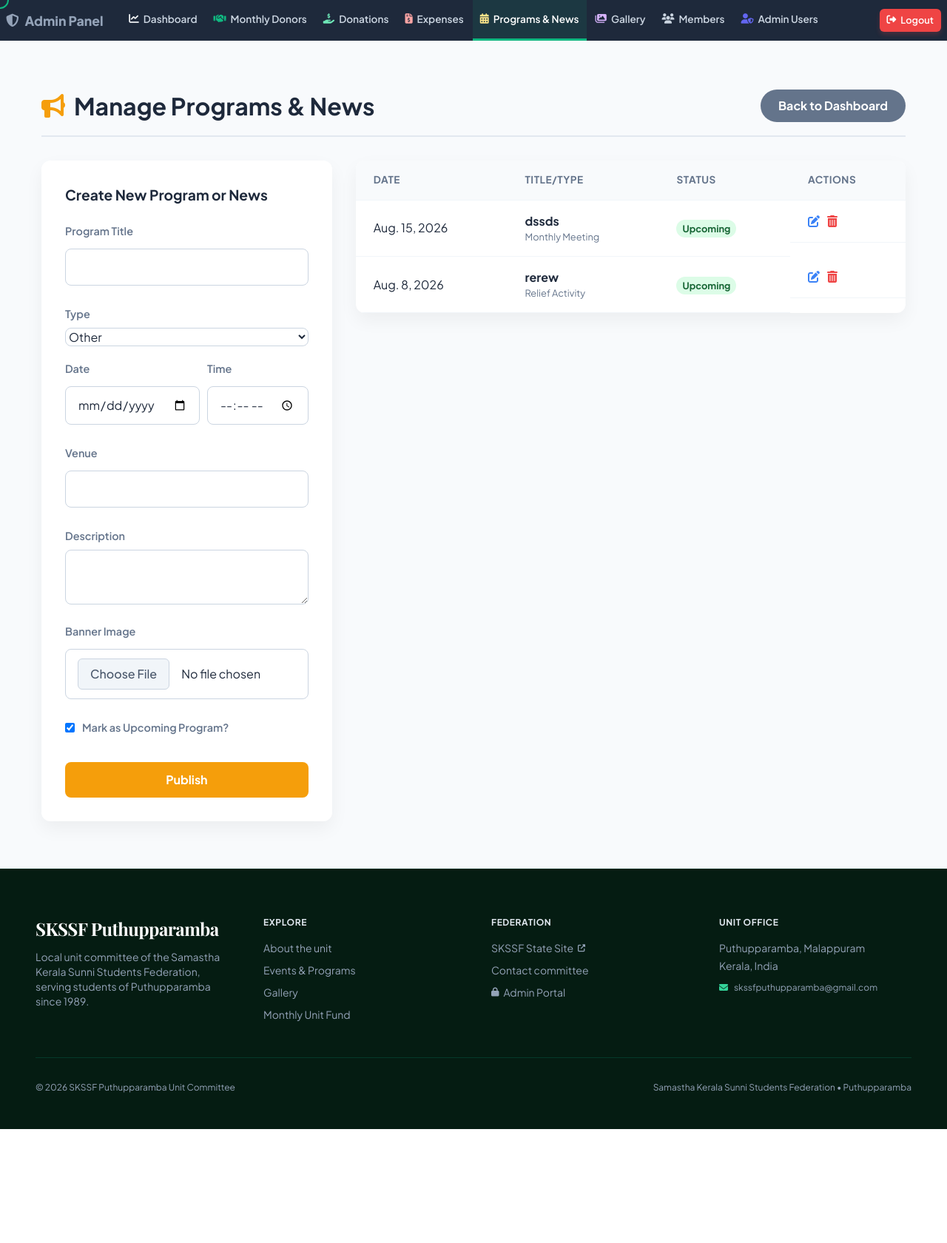
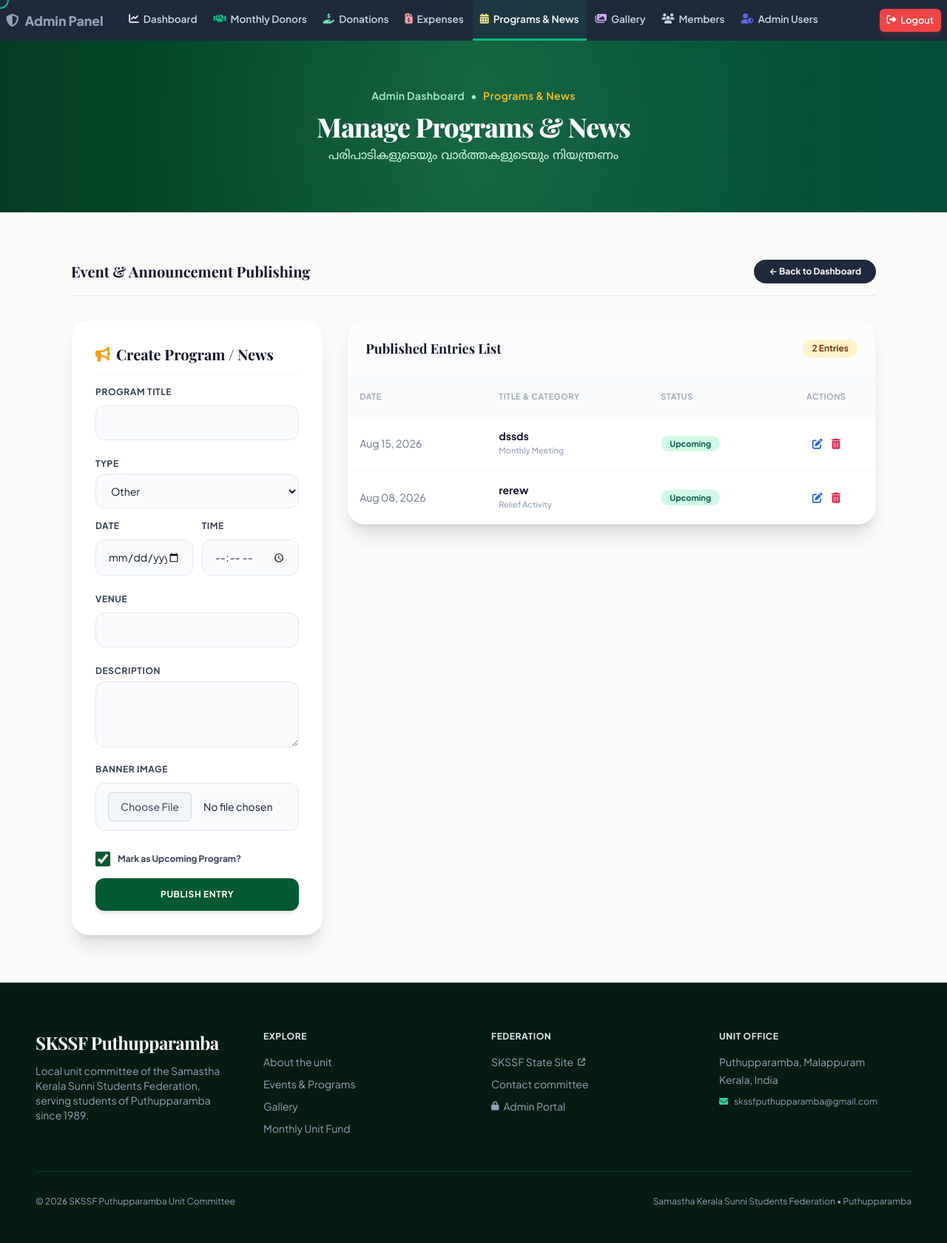
Before and after one commit to sinan-prvt/Islamic_Center, a Django app: page /manage/programs/ in a window 1280 px wide. Shown: the whole page at 74% size. Before the commit the page ends 1526 px from the top, so only its background shows below. Run offline with Django 5.2, Linux system fonts and the light colour scheme; a user stored in the database is signed in; data comes from the database, SQL or seed files in the repository; some libraries are stand-ins or nearby versions; some web fonts are replaced.

Commit message:
Redesign Manage Programs & News admin page with Playfair Display typography and checkbox fix

```diff
--- a/templates/manage_programs.html
+++ b/templates/manage_programs.html
@@ -1,118 +1,165 @@
 {% extends 'base.html' %}
+{% load static %}
 
 {% block title %}Manage Programs & News - SKSSF Administration{% endblock %}
 
 {% block content %}
-<div class="py-16 bg-slate-50 min-h-[80vh]">
-    <div class="container mx-auto px-4 max-w-[1200px]">
+<!-- Page Hero Banner -->
+<section class="bg-gradient-to-r from-[#043d23] via-[#045a33] to-[#064e3b] text-white py-12 md:py-16 px-4 text-center relative overflow-hidden">
+    <div class="absolute inset-0 bg-[radial-gradient(circle,rgba(255,255,255,0.08)_0%,transparent_70%)] pointer-events-none"></div>
+    <div class="container mx-auto relative z-10">
+        <div class="flex justify-center items-center gap-2 text-xs md:text-sm text-emerald-200 font-semibold mb-3 tracking-wide">
+            <a href="{% url 'dashboard' %}" class="hover:text-amber-300 no-underline text-emerald-200 transition-colors">Admin Dashboard</a>
+            <span>&bull;</span>
+            <span class="text-amber-400">Programs & News</span>
+        </div>
+        <h1 class="font-serif text-3xl sm:text-4xl font-extrabold tracking-tight mb-2 text-white">Manage Programs & News</h1>
+        <p class="font-malayalam text-base text-emerald-100 max-w-xl mx-auto font-medium">
+            പരിപാടികളുടെയും വാർത്തകളുടെയും നിയന്ത്രണം
+        </p>
+    </div>
+</section>
 
-        <div class="flex flex-col md:flex-row md:justify-between md:items-center mb-8 pb-4 border-b-2 border-slate-200 gap-4">
-            <h1 class="text-[1.5rem] md:text-[2rem] text-textmain flex items-center gap-3 m-0 font-bold"><i class="fas fa-bullhorn text-[#f59e0b]"></i> Manage Programs & News</h1>
-            <a href="{% url 'dashboard' %}" class="inline-block bg-slate-500 text-white px-6 py-2.5 rounded-full font-bold no-underline transition-colors hover:bg-slate-600 text-center">Back to Dashboard</a>
+<!-- Main Content -->
+<section class="bg-[#fafaf9] py-10 md:py-16 min-h-[80vh]">
+    <div class="container mx-auto px-4 md:px-8 max-w-6xl">
+
+        <div class="flex justify-between items-center mb-8 pb-4 border-b border-slate-200">
+            <h3 class="font-serif text-xl font-bold text-slate-900 m-0">Event & Announcement Publishing</h3>
+            <a href="{% url 'dashboard' %}" class="bg-slate-800 hover:bg-slate-900 text-white px-5 py-2 rounded-full font-bold text-xs no-underline transition-colors shadow-sm">
+                &larr; Back to Dashboard
+            </a>
         </div>
 
-        <div class="grid grid-cols-1 md:grid-cols-[1fr_2.5fr] gap-8 items-start">
-            <div class="bg-white p-6 md:p-8 rounded-xl shadow-[0_10px_25px_rgba(0,0,0,0.05)] md:sticky md:top-8">
-                <h2 class="text-[1.2rem] text-textmain mb-6 font-bold">Create New Program or News</h2>
-                <form method="POST" enctype="multipart/form-data">
+        <div class="grid grid-cols-1 lg:grid-cols-12 gap-8 items-start">
+
+            <!-- Left 4 Cols: Form Card -->
+            <div class="lg:col-span-4 bg-white p-6 sm:p-8 rounded-3xl shadow-xl border border-slate-100 lg:sticky lg:top-8">
+                <h3 class="font-serif text-xl font-bold text-slate-900 mb-4 pb-3 border-b border-slate-100 flex items-center gap-2">
+                    <i class="fas fa-bullhorn text-amber-500"></i> Create Program / News
+                </h3>
+
+                <form method="POST" enctype="multipart/form-data" class="form-card space-y-4">
                     {% csrf_token %}
-                    <div class="mb-5">
-                        <label class="block mb-2 font-semibold text-textmuted text-[0.9rem]">Program Title</label>
+                    <div>
+                        <label class="block text-xs font-bold uppercase tracking-wider text-slate-700 mb-1.5">Program Title</label>
                         {{ form.title }}
                     </div>
-                    <div class="mb-5">
-                        <label class="block mb-2 font-semibold text-textmuted text-[0.9rem]">Type</label>
+                    <div>
+                        <label class="block text-xs font-bold uppercase tracking-wider text-slate-700 mb-1.5">Type</label>
                         {{ form.program_type }}
                     </div>
-                    <div class="flex gap-2.5 mb-5">
-                        <div class="flex-1">
-                            <label class="block mb-2 font-semibold text-textmuted text-[0.9rem]">Date</label>
+                    <div class="grid grid-cols-2 gap-3">
+                        <div>
+                            <label class="block text-xs font-bold uppercase tracking-wider text-slate-700 mb-1.5">Date</label>
                             {{ form.date }}
                         </div>
-                        <div class="flex-1">
-                            <label class="block mb-2 font-semibold text-textmuted text-[0.9rem]">Time</label>
+                        <div>
+                            <label class="block text-xs font-bold uppercase tracking-wider text-slate-700 mb-1.5">Time</label>
                             {{ form.time }}
                         </div>
                     </div>
-                    <div class="mb-5">
-                        <label class="block mb-2 font-semibold text-textmuted text-[0.9rem]">Venue</label>
+                    <div>
+                        <label class="block text-xs font-bold uppercase tracking-wider text-slate-700 mb-1.5">Venue</label>
                         {{ form.venue }}
                     </div>
-                    <div class="mb-5">
-                        <label class="block mb-2 font-semibold text-textmuted text-[0.9rem]">Description</label>
+                    <div>
+                        <label class="block text-xs font-bold uppercase tracking-wider text-slate-700 mb-1.5">Description</label>
                         {{ form.description }}
                     </div>
-                    <div class="mb-5">
-                        <label class="block mb-2 font-semibold text-textmuted text-[0.9rem]">Banner Image</label>
+                    <div>
+                        <label class="block text-xs font-bold uppercase tracking-wider text-slate-700 mb-1.5">Banner Image</label>
                         {{ form.banner }}
                     </div>
-                    <div class="mb-5 flex items-center gap-2.5">
+                    <div class="flex items-center gap-2.5 pt-1">
                         {{ form.is_upcoming }}
-                        <label class="m-0 font-semibold text-textmuted text-[0.9rem]">Mark as Upcoming Program?</label>
+                        <label class="m-0 font-bold text-xs text-slate-700">Mark as Upcoming Program?</label>
                     </div>
-                    <button type="submit" class="w-full p-3 bg-amber-500 text-white border-none rounded-lg font-bold cursor-pointer mt-4 transition-colors hover:bg-amber-600">Publish</button>
+
+                    <button type="submit" class="w-full py-3.5 bg-[#045a33] hover:bg-[#064e3b] text-white font-bold rounded-xl text-xs uppercase tracking-wider shadow-md transition-all hover:scale-[1.01] cursor-pointer mt-2">
+                        Publish Entry
+                    </button>
                 </form>
             </div>
 
-            <div class="bg-white rounded-xl shadow-[0_10px_25px_rgba(0,0,0,0.05)] overflow-hidden">
-                <div class="block w-full overflow-x-auto whitespace-nowrap">
-                    <table class="w-full border-collapse">
+            <!-- Right 8 Cols: List Table Card -->
+            <div class="lg:col-span-8 bg-white rounded-3xl shadow-xl border border-slate-100 overflow-hidden">
+                <div class="p-6 border-b border-slate-100 flex justify-between items-center bg-slate-50/50">
+                    <h3 class="font-serif text-lg font-bold text-slate-900 m-0">Published Entries List</h3>
+                    <span class="bg-amber-100 text-amber-900 text-xs font-bold px-3 py-1 rounded-full">{{ programs|length }} Entries</span>
+                </div>
+
+                <div class="overflow-x-auto">
+                    <table class="w-full text-xs md:text-sm">
                         <thead>
-                            <tr>
-                                <th class="p-4 md:px-6 md:py-4 text-left bg-slate-50 font-bold text-textmuted uppercase text-[0.85rem] tracking-[0.5px] border-b border-slate-100">Date</th>
-                                <th class="p-4 md:px-6 md:py-4 text-left bg-slate-50 font-bold text-textmuted uppercase text-[0.85rem] tracking-[0.5px] border-b border-slate-100">Title/Type</th>
-                                <th class="p-4 md:px-6 md:py-4 text-left bg-slate-50 font-bold text-textmuted uppercase text-[0.85rem] tracking-[0.5px] border-b border-slate-100">Status</th>
-                                <th class="p-4 md:px-6 md:py-4 text-left bg-slate-50 font-bold text-textmuted uppercase text-[0.85rem] tracking-[0.5px] border-b border-slate-100">Actions</th>
+                            <tr class="bg-slate-50 text-slate-400 font-bold uppercase tracking-wider text-[11px] border-b border-slate-100">
+                                <th class="p-4 text-left font-semibold">Date</th>
+                                <th class="p-4 text-left font-semibold">Title & Category</th>
+                                <th class="p-4 text-left font-semibold">Status</th>
+                                <th class="p-4 text-center font-semibold">Actions</th>
                             </tr>
                         </thead>
-                        <tbody>
+                        <tbody class="divide-y divide-slate-100">
                             {% for prog in programs %}
-                            <tr class="hover:bg-slate-50 transition-colors">
-                                <td class="p-4 md:px-6 md:py-4 text-left border-b border-slate-100">{{ prog.date }}</td>
-                                <td class="p-4 md:px-6 md:py-4 text-left border-b border-slate-100">
-                                    <div class="font-bold text-textmain">{{ prog.title }}</div>
-                                    <div class="text-[0.8rem] text-textmuted">{{ prog.get_program_type_display }}</div>
+                            <tr class="hover:bg-slate-50/80 transition-colors">
+                                <td class="p-4 text-slate-500 whitespace-nowrap">{{ prog.date|date:"M d, Y" }}</td>
+                                <td class="p-4 font-bold text-slate-900 whitespace-nowrap">
+                                    {{ prog.title }}
+                                    <span class="text-[11px] font-medium text-slate-400 block">{{ prog.get_program_type_display }}</span>
                                 </td>
-                                <td class="p-4 md:px-6 md:py-4 text-left border-b border-slate-100">
+                                <td class="p-4 whitespace-nowrap">
                                     {% if prog.program_type == 'news' %}
-                                    <span class="bg-indigo-100 text-indigo-700 px-2 py-1 rounded-full text-[0.8rem] font-bold">Published</span>
+                                    <span class="bg-blue-100 text-blue-800 px-3 py-1 rounded-full text-[11px] font-bold">News</span>
                                     {% elif prog.is_upcoming %}
-                                    <span class="bg-green-100 text-green-800 px-2 py-1 rounded-full text-[0.8rem] font-bold">Upcoming</span>
+                                    <span class="bg-emerald-100 text-emerald-800 px-3 py-1 rounded-full text-[11px] font-bold">Upcoming</span>
                                     {% else %}
-                                    <span class="bg-slate-100 text-slate-500 px-2 py-1 rounded-full text-[0.8rem]">Past</span>
+                                    <span class="bg-slate-100 text-slate-600 px-3 py-1 rounded-full text-[11px] font-bold">Completed</span>
                                     {% endif %}
                                 </td>
-                                <td class="p-4 md:px-6 md:py-4 text-left border-b border-slate-100 flex gap-2.5">
-                                    <a href="{% url 'edit_program' prog.pk %}" class="text-blue-500 transition-colors hover:text-blue-700" title="Edit"><i class="fas fa-edit"></i></a>
-                                    <a href="{% url 'delete_program' prog.pk %}" class="text-red-500 transition-colors hover:text-red-700" title="Delete"><i class="fas fa-trash-alt"></i></a>
+                                <td class="p-4 text-center whitespace-nowrap">
+                                    <div class="flex items-center justify-center gap-3">
+                                        <a href="{% url 'edit_program' prog.pk %}" class="text-blue-600 hover:text-blue-800 transition-colors" title="Edit"><i class="fas fa-edit"></i></a>
+                                        <a href="{% url 'delete_program' prog.pk %}" class="text-rose-600 hover:text-rose-800 transition-colors" title="Delete"><i class="fas fa-trash-alt"></i></a>
+                                    </div>
                                 </td>
                             </tr>
                             {% empty %}
                             <tr>
-                                <td colspan="4" class="text-center text-textmuted p-8 border-b border-slate-100">No entries found.</td>
+                                <td colspan="4" class="text-center text-slate-400 p-8">No entries found.</td>
                             </tr>
                             {% endfor %}
                         </tbody>
                     </table>
                 </div>
             </div>
+
         </div>
     </div>
-</div>
+</section>
 
 <style>
-    /* Styling for Django generated forms in this page */
-    .form-card input, .form-card select, .form-card textarea {
+    .form-card input:not([type="checkbox"]), .form-card select, .form-card textarea {
         width: 100%;
-        padding: 0.8rem;
-        border: 1px solid #cbd5e1;
-        border-radius: 6px;
+        padding: 0.75rem 1rem;
+        background-color: #f8fafc;
+        border: 1px solid #e2e8f0;
+        border-radius: 0.75rem;
         font-family: inherit;
+        font-size: 0.875rem;
+        color: #0f172a;
         outline: none;
-        transition: border-color 0.2s;
+        transition: all 0.2s ease;
     }
-    .form-card input:focus, .form-card select:focus, .form-card textarea:focus {
-        border-color: #f59e0b;
+    .form-card input[type="checkbox"] {
+        width: 1.25rem !important;
+        height: 1.25rem !important;
+        padding: 0 !important;
+        accent-color: #045a33;
+        cursor: pointer;
+    }
+    .form-card input:not([type="checkbox"]):focus, .form-card select:focus, .form-card textarea:focus {
+        border-color: #045a33;
+        background-color: #ffffff;
     }
 </style>
 {% endblock %}
```
